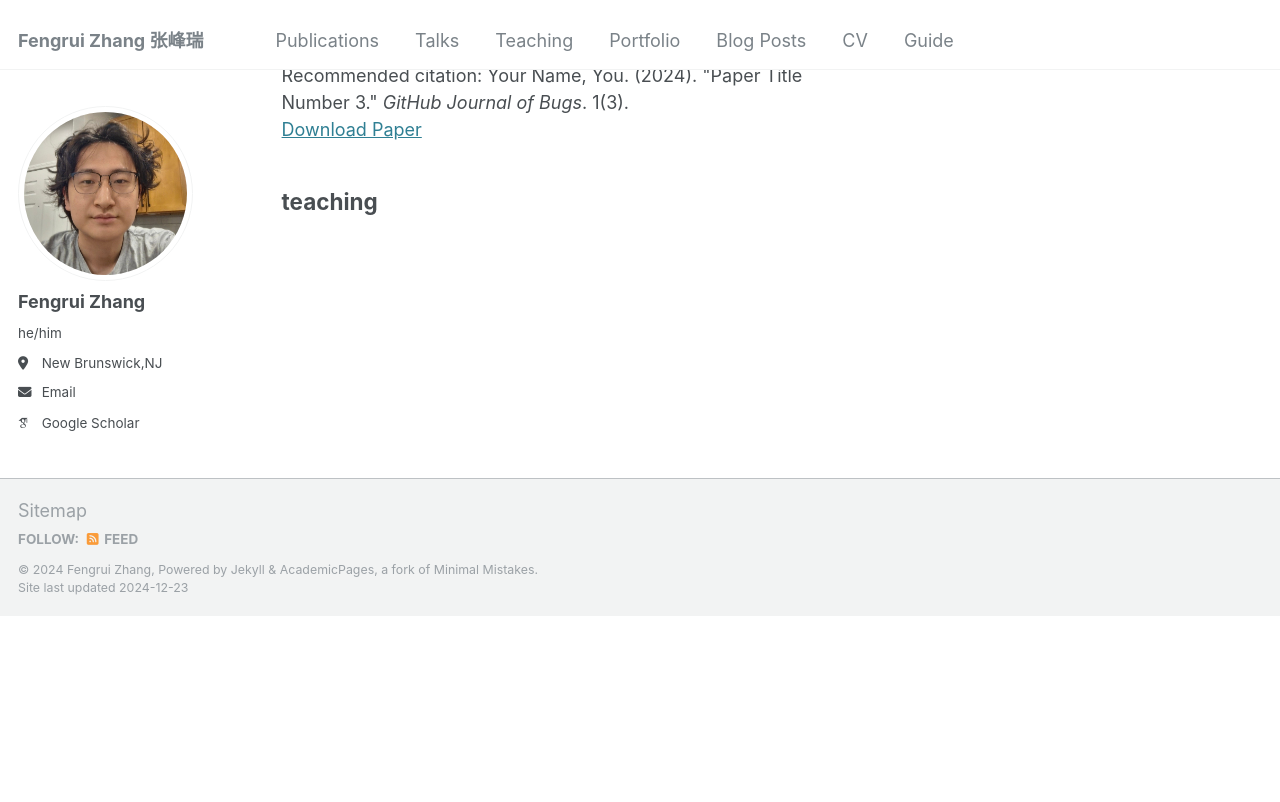
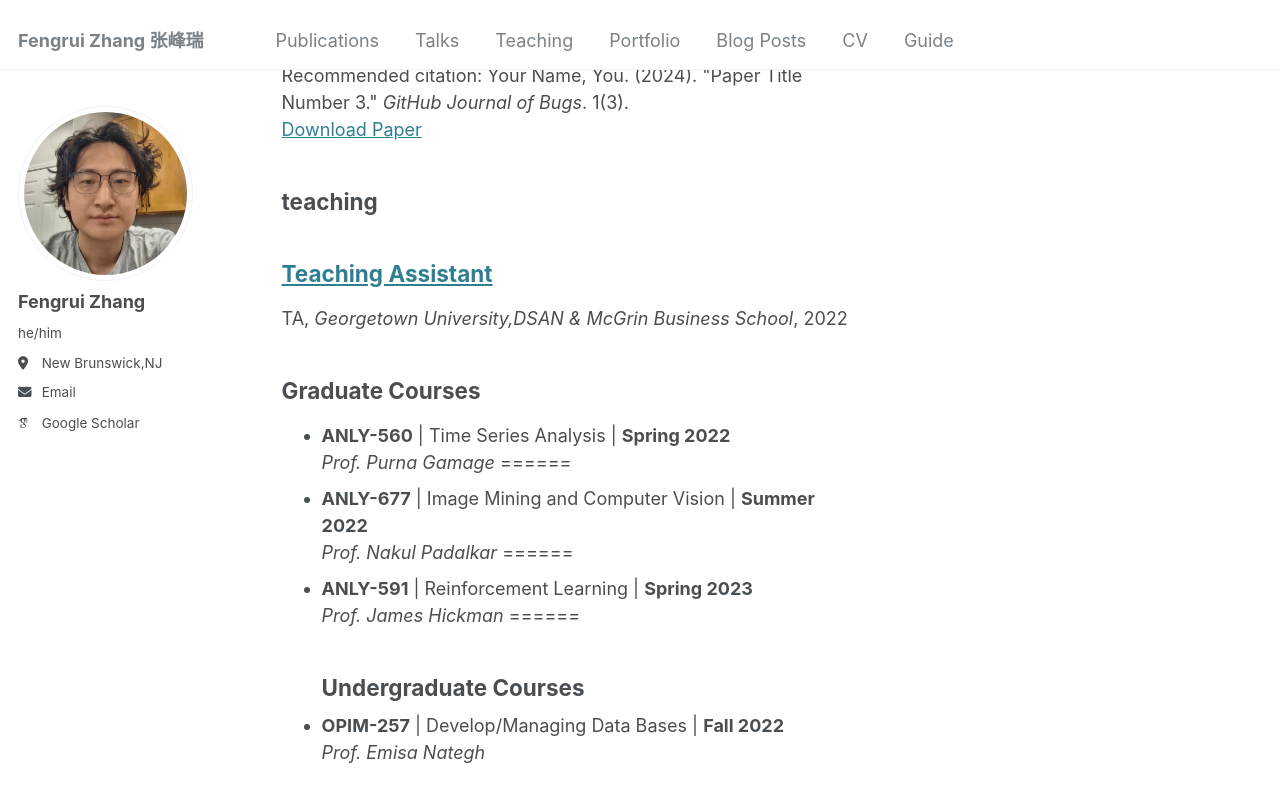
Before and after one commit to fengrui-z/fengrui-z.github.io, a Jekyll site: the page built from _pages/sitemap.md, in a window 1280 px wide and 900 px high, scrolled down 4025 px. Shown: the top 802 px of the window. Built offline with Jekyll 4.4.1, drawn with Linux system fonts in a browser that asks for light colours; some web fonts are replaced; a file with an impossible date is left out; before the commit the page ends 4641 px from its top, so only the background shows below that.

Commit message:
Update 2014-spring-teaching-1.md

```diff
--- a/_teaching/2014-spring-teaching-1.md
+++ b/_teaching/2014-spring-teaching-1.md
@@ -1,20 +1,22 @@
 ---
 title: "Teaching Assistant"
 collection: teaching
-type: ""
+type: "TA"
 permalink: /teaching/Georgetown-teaching
-venue: "Georgetown University"
-date: "2022-01"
+venue: "Georgetown University,DSAN & McGrin Business School"
+date: "2022-01-20"
 location: "Washington D.C"
 ---
 ## Graduate Courses
 - **ANLY-560** | Time Series Analysis                                                | **Spring 2022** <br>
   _Prof. Purna Gamage_
+======
 - **ANLY-677** | Image Mining and Computer Vision                                    | **Summer 2022** <br>
   _Prof. Nakul Padalkar_
+======
 - **ANLY-591** | Reinforcement Learning                                              | **Spring 2023** <br>
   _Prof. James Hickman_
-
+======
 ## Undergraduate Courses
 - **OPIM-257** | Develop/Managing Data Bases                                         | **Fall 2022**  <br>
   _Prof. Emisa Nategh_
```
